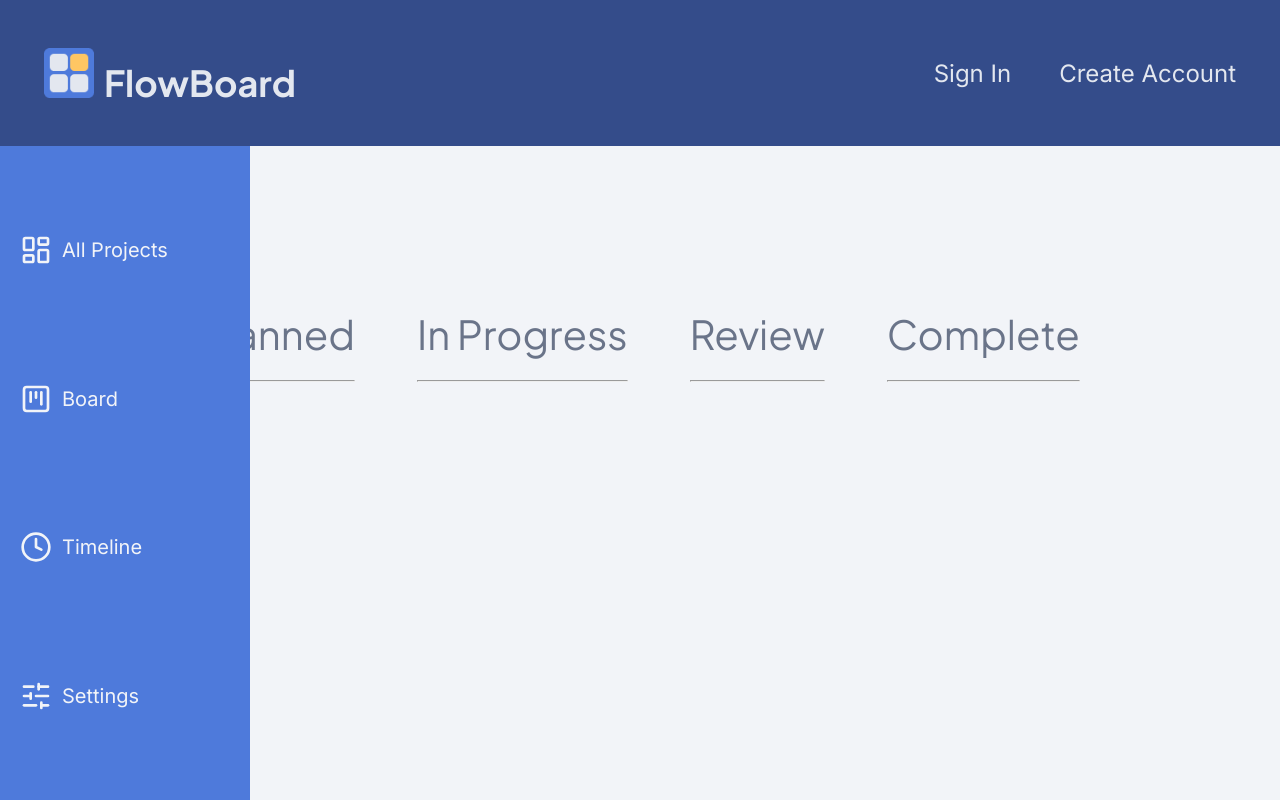
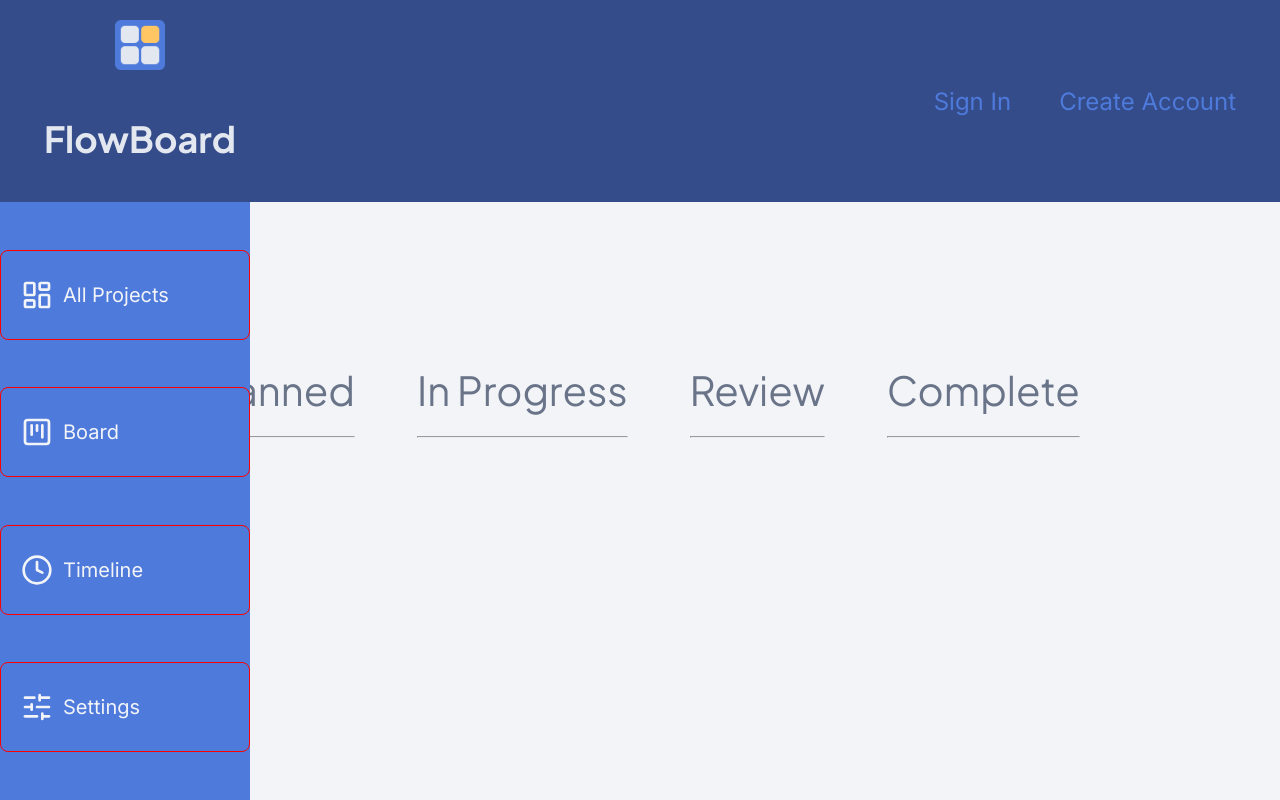
Before and after one commit to notEmmi/FlowBoard, a React (Vite) app in the folder frontend/: page /project/1 in a window 1280 px wide. Built offline with nearby package versions, Linux system fonts and the light colour scheme; no server answers.

Commit message:
style: refactor button styles and clean up unused classes in App.css, TopNav.css, and SideNav.jsx

```diff
--- a/frontend/src/App.css
+++ b/frontend/src/App.css
@@ -174,13 +174,9 @@ button:hover {
 .btn-ghost {
   background: transparent;
   color: var(--brand-primary);
-  border-color: var(--brand-primary);
+
 }
 
-.btn-link {
-  background-color: transparent;
-  border: none;
-}
 
 .auth-form{
   width: 100%;
--- a/frontend/src/components/SideNav.jsx
+++ b/frontend/src/components/SideNav.jsx
@@ -5,7 +5,7 @@ import { LayoutDashboard, KanbanSquare, Clock, SlidersHorizontal } from 'lucide-
 function NavItem({ name, icon: Icon, route }) {
 	const navigate = useNavigate();
 	return(
-		<button className='nav-item btn-link' onClick={() => navigate(route)}>
+		<button className='nav-item' onClick={() => navigate(route)}>
 			<Icon className="icon"/>
 			<p>{name}</p>
 		</button>
--- a/frontend/src/components/TopNav.css
+++ b/frontend/src/components/TopNav.css
@@ -19,12 +19,14 @@
 	gap: 20px;
 }
 
-.top-logo .btn-link {
+.top-logo .btn-logo {
 	gap: 10px;
 	color: var(--bg-surface);
+	background-color: transparent;
+	border: none;
 }
 
-.top-nav .btn-ghost {
+.top-nav .btn-logo {
   color: var(--bg-surface);
   border-color: var(--bg-surface);
 }
--- a/frontend/src/components/TopNav.jsx
+++ b/frontend/src/components/TopNav.jsx
@@ -27,7 +27,7 @@ export default function TopNav() {
 		<>
 			<div className="top-nav-container">
 				<div className="top-logo">
-					<button onClick={() => navigate('/')} className='btn-link'>
+					<button onClick={() => navigate('/')} className='btn-logo'>
 						<img src={ FlowBoardIcon } alt="FlowBoard Icon" className="flowboard-icon"/>
 						<h3>FlowBoard</h3>
 					</button>
--- a/frontend/src/pages/StyleGuide.jsx
+++ b/frontend/src/pages/StyleGuide.jsx
@@ -128,7 +128,7 @@ export default function StyleGuide() {
 				<h2>Forms</h2>
 				<p>Forms are used across the application for user authentication and managing projects and tasks. All forms are displayed within a modal dialog.</p>
 				<CodeBlock>
-					{'<Modal isOpen={isOpen} onClose={() => closeModal(false)} >'}<br />
+					{'<Modal isOpen={isOpen} onClose={() => closeModal(false)}>'}<br />
 					{'Form content goes here'}<br />
 					{'</Modal>'}
 				</CodeBlock>
@@ -149,11 +149,6 @@ export default function StyleGuide() {
 				<button className="btn-primary">Primary Button</button>
 				<CodeBlock>
 					.btn-primary - Main action button with brand accent background
-				</CodeBlock>
-
-				<button className="btn-primary" style={{opacity: 0.8}}>Primary Hover</button>
-				<CodeBlock>
-					.btn-primary:hover - Transitions to primary brand color on hover
 				</CodeBlock>
 
 				<button className="btn-ghost">Ghost Button</button>
```
